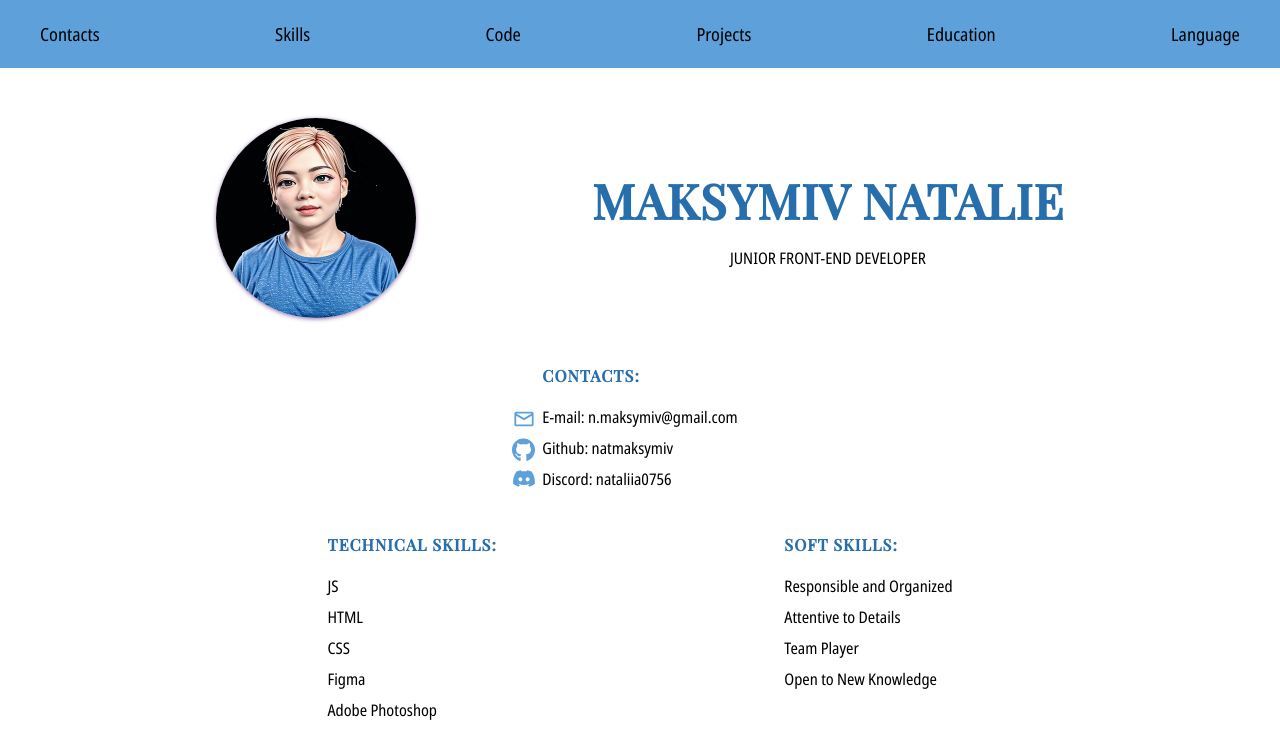
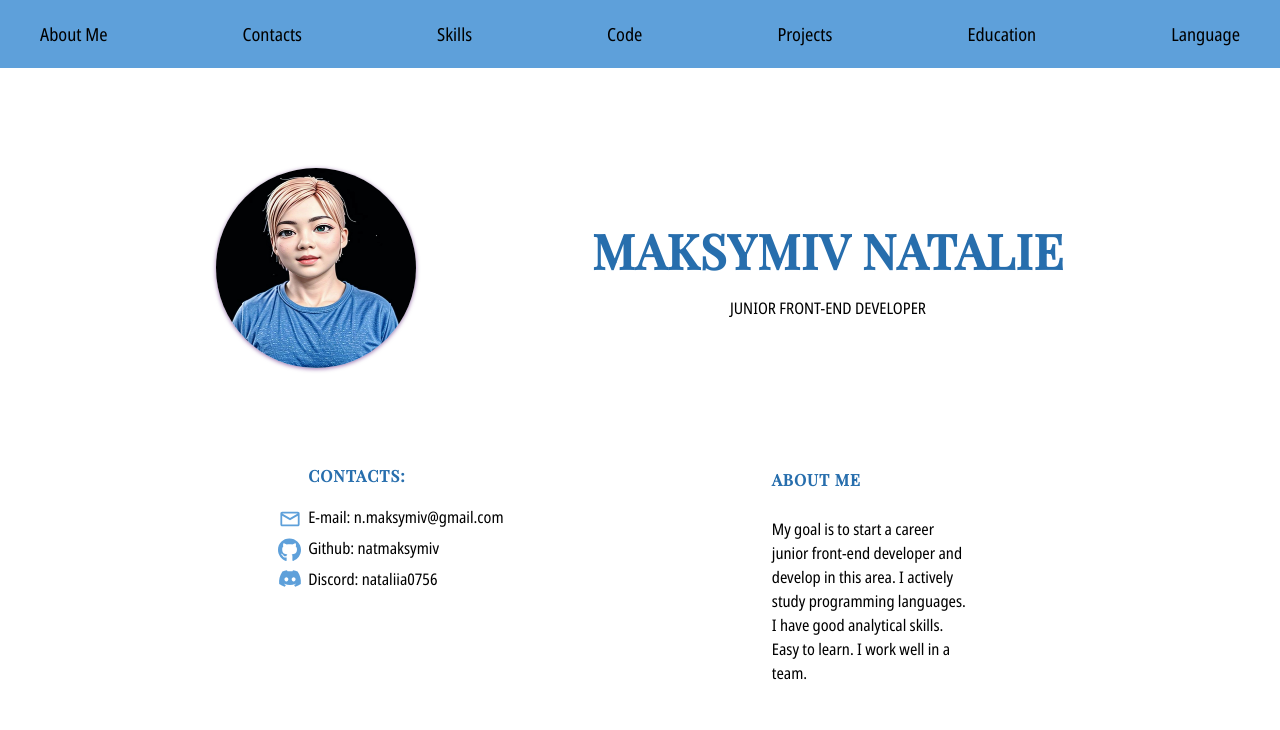
Before and after one commit to natmaksymiv/rsschool-cv, a plain HTML site: page index.html in a window 1280 px wide. Shown: the top 730 px of the page. Drawn offline with Linux system fonts and the light colour scheme.

Commit message:
feat: add section about me

```diff
--- a/css/style.css
+++ b/css/style.css
@@ -44,7 +44,7 @@ main {
 .header {
     padding: 25px 0;
     background-color: #5ea0da;
-    margin-bottom: 50px;
+    margin-bottom: 100px;
 }
 
 
@@ -76,7 +76,7 @@ main {
     display: flex;
     justify-content: space-evenly;
     align-items: center;
-    margin-bottom: 50px;
+    margin-bottom: 100px;
 }
 .profile__title:not(:last-child) {
     font-size: 48px;
@@ -98,15 +98,13 @@ main {
     aspect-ratio: 3 / 2;
     box-shadow: 0 1px 4px rgba(82, 15, 119, 0.6);;
 }
-.contacts,
+.personal-info,
 .skills,
 .examples,
 .learning {
     margin-bottom: 50px;
 }
-.contacts {
-    align-self: center;
-}
+
 .contacts__list {
 }
 .contacts__item {
@@ -131,9 +129,16 @@ main {
 .contacts__item:nth-child(3)::before {
     background-image: url(../img/icons/discord.svg);
 }
+/* about */
+.about {
+    width: 200px;
+    line-height: 1.5;
+}
 
 
 /* skills */
+
+.personal-info,
 .skills,
 .examples,
 .learning {
--- a/index.html
+++ b/index.html
@@ -18,6 +18,9 @@
         <header class="header">
             <div class="header__container nav">
                 <ul class="nav__list">
+                    <li class="nav__item">
+                        <a href="#about" class="nav__link">about me</a>
+                    </li>
                     <li class="nav__item">
                         <a href="#contacts" class="nav__link">Contacts</a>
                     </li>
@@ -48,7 +51,8 @@
                         <p class="profile__subtitle">junior front-end developer</p>
                     </div>
                 </section>
-                <section class="contacts" id="contacts">
+                <section class="personal-info">
+                    <div class="contacts" id="contacts">
                         <h2>contacts:</h2>
                         <ul class="contacts__list">
                             <li class="contacts__item">
@@ -63,6 +67,14 @@
                                     class="contacts__list">Discord: nataliia0756</a>
                             </li>
                         </ul>
+                    </div>
+                    <div class="about" id="about">
+                        <h2>about me</h2>
+                        <p>My goal is to start a career junior front-end developer and develop in this area. I actively
+                            study programming languages. I have good analytical skills. Easy to learn. I work well in a
+                            team.
+                        </p>
+                    </div>
                 </section>
                 <div class="info">
                     <section class="skills" id="skills">
```
Lines whose indentation alone changed are shown as unchanged.
